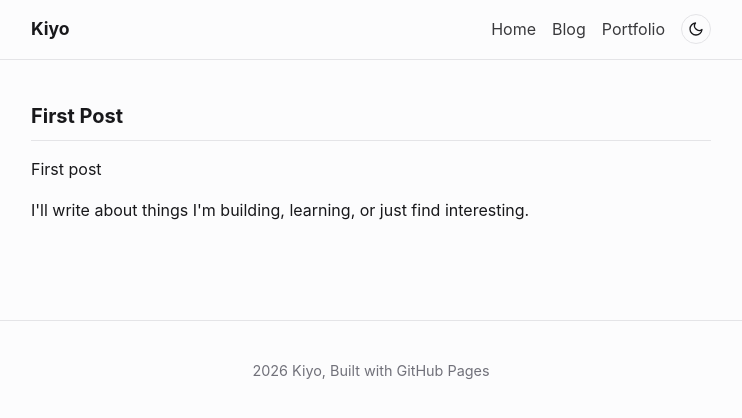
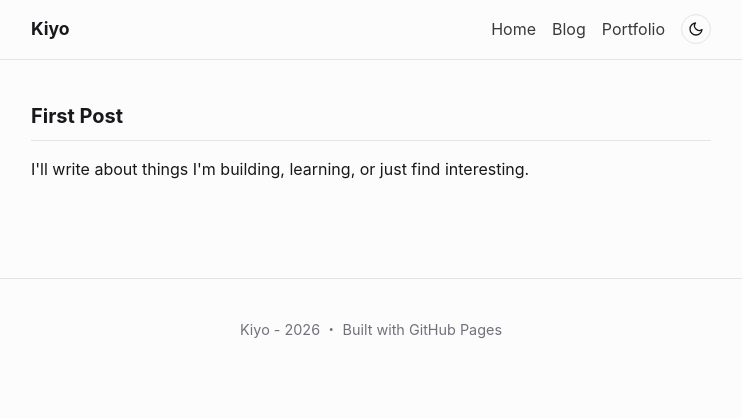
Before and after one commit to KiyonoKara/kiyonokara.github.io, a Jekyll site: the page built from _posts/2026-09-10-first-post.md, in a window 1280 px wide. Shown: the top 418 px of the page, without its empty margins (269-1011 px from the left). Built offline with Jekyll 4.4.1, drawn with Linux system fonts in a browser that asks for light colours.

Commit message:
fix: formatting and remove redundant tags

```diff
--- a/_layouts/default.html
+++ b/_layouts/default.html
@@ -92,7 +92,7 @@
       <div class="nav-links">
         <a href="{{ "/" | relative_url }}">Home</a>
         <a href="{{ "/blog/" | relative_url }}">Blog</a>
-        <a href="https://kiyonokara.github.io/My-Portfolio/">Portfolio</a>
+        <a href="https://kiyonokara.github.io/My-Portfolio/" target="_blank" rel="noopener noreferrer">Portfolio</a>
       </div>
       <button id="theme-toggle" aria-label="Toggle dark mode">
         <svg class="icon icon-moon" width="16" height="16" viewBox="0 0 24 24" fill="none" stroke="currentColor" stroke-width="2" stroke-linecap="round" stroke-linejoin="round" aria-hidden="true"><path d="M21 12.79A9 9 0 1 1 11.21 3 7 7 0 0 0 21 12.79z"/></svg>
@@ -106,7 +106,7 @@
   </main>
 
   <footer class="site-footer">
-    <p>{{ site.time | date: "%Y" }} {{ site.title }}, Built with GitHub Pages</p>
+    <p>{{ site.title }} - {{ site.time | date: "%Y" }} ・ Built with GitHub Pages</p>
   </footer>
 
   <script>
--- a/_posts/2026-09-10-first-post.md
+++ b/_posts/2026-09-10-first-post.md
@@ -6,6 +6,5 @@ date: 2026-09-10
 
 <section>
   <h2>{{ page.title }}</h2>
-  <p class="tagline">First post</p>
   <p>I'll write about things I'm building, learning, or just find interesting.</p>
 </section>
```
